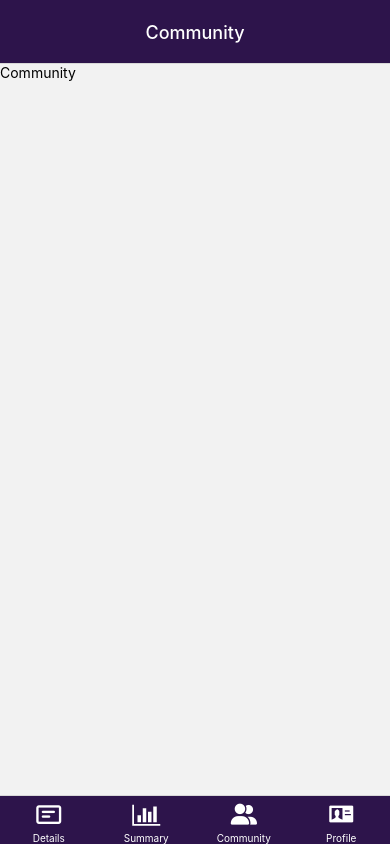
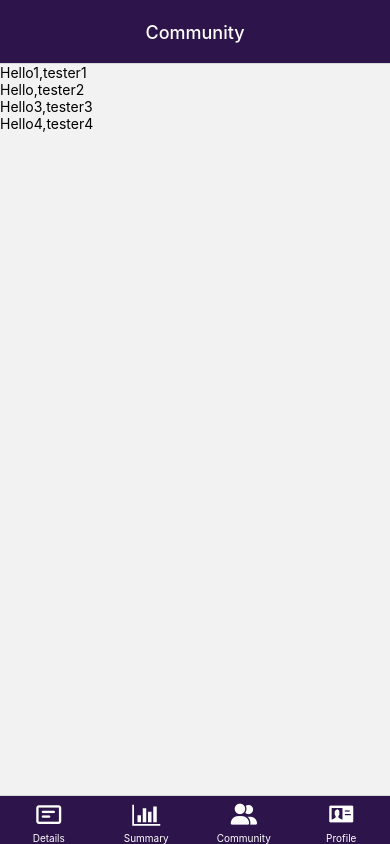
Before and after one commit to JoyfulTechLauncher/joyfulfrugalista, a React Native app: screen /Community in a window 390 px wide. Built offline with nearby package versions, Linux system fonts and the light colour scheme.

Commit message:
show list in shabby way

```diff
--- /dev/null
+++ b/components/PostsGrid.js
@@ -0,0 +1,16 @@
+import { View, Text, Pressable } from "react-native";
+function PostsGrid({ title, author }) {
+  return (
+    <View>
+      <Pressable>
+        <View>
+          <Text>
+            {title},{author}
+          </Text>
+        </View>
+      </Pressable>
+    </View>
+  );
+}
+
+export default PostsGrid;
--- /dev/null
+++ b/data/dummy-community.js
@@ -0,0 +1,8 @@
+import Post from "./posts";
+
+export const POSTS = [
+  new Post("1", "Hello1", "tester1"),
+  new Post("2", "Hello", "tester2"),
+  new Post("3", "Hello3", "tester3"),
+  new Post("4", "Hello4", "tester4"),
+];
--- /dev/null
+++ b/data/posts.js
@@ -0,0 +1,9 @@
+class Post {
+  constructor(id, title, author) {
+    this.id = id;
+    this.title = title;
+    this.author = author;
+  }
+}
+
+export default Post;
--- a/screens/Community.js
+++ b/screens/Community.js
@@ -1,8 +1,22 @@
-import { View, Text } from "react-native";
-function Community() {
+import { View, Text, Pressable } from "react-native";
+import { FlatList } from "react-native";
+import { POSTS } from "../data/dummy-community";
+import PostsGrid from "../components/PostsGrid";
+
+function renderPostsItem(itemData) {
+  return (
+    <PostsGrid title={itemData.item.title} author={itemData.item.author} />
+  );
+}
+
+function Community({ author, title, color }) {
   return (
     <View>
-      <Text>Community</Text>
+      <FlatList
+        data={POSTS}
+        keyExtractor={(item) => item.id}
+        renderItem={renderPostsItem}
+      />
     </View>
   );
 }
```
Also changed, not shown: data/dummy-community.json (deleted, +0 -34 lines).
